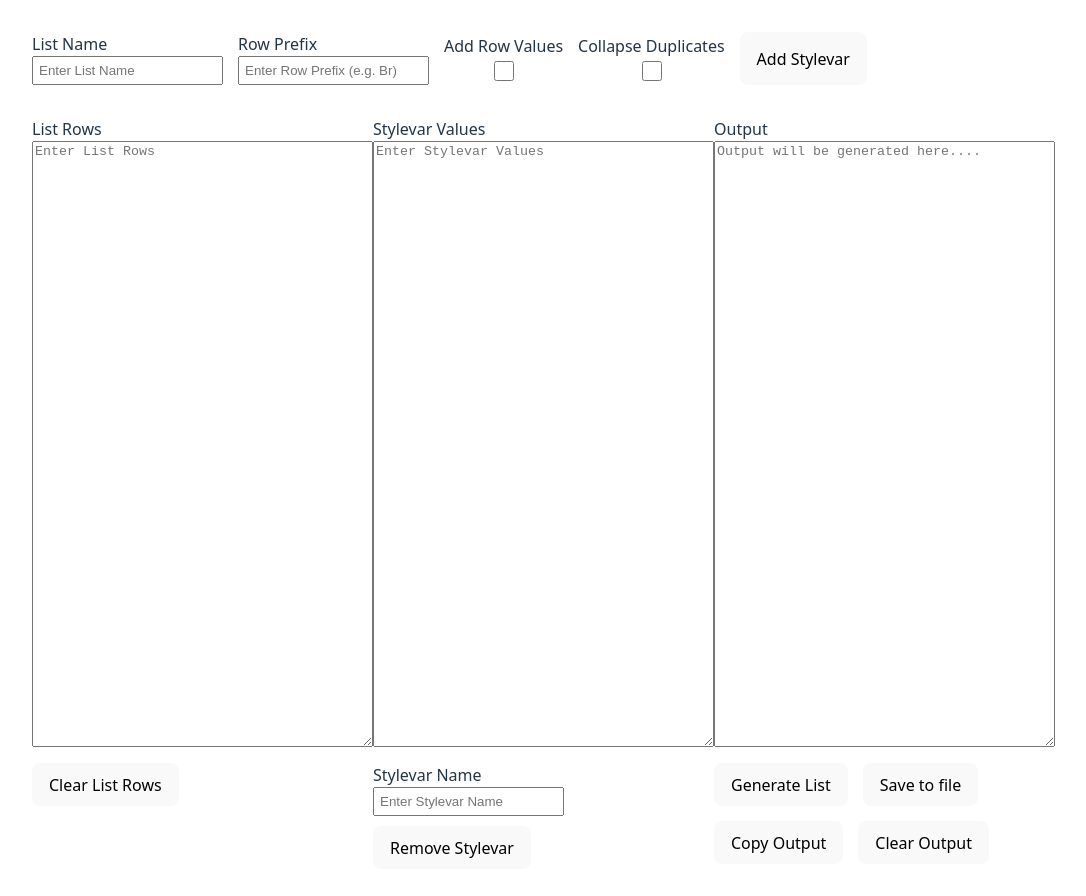
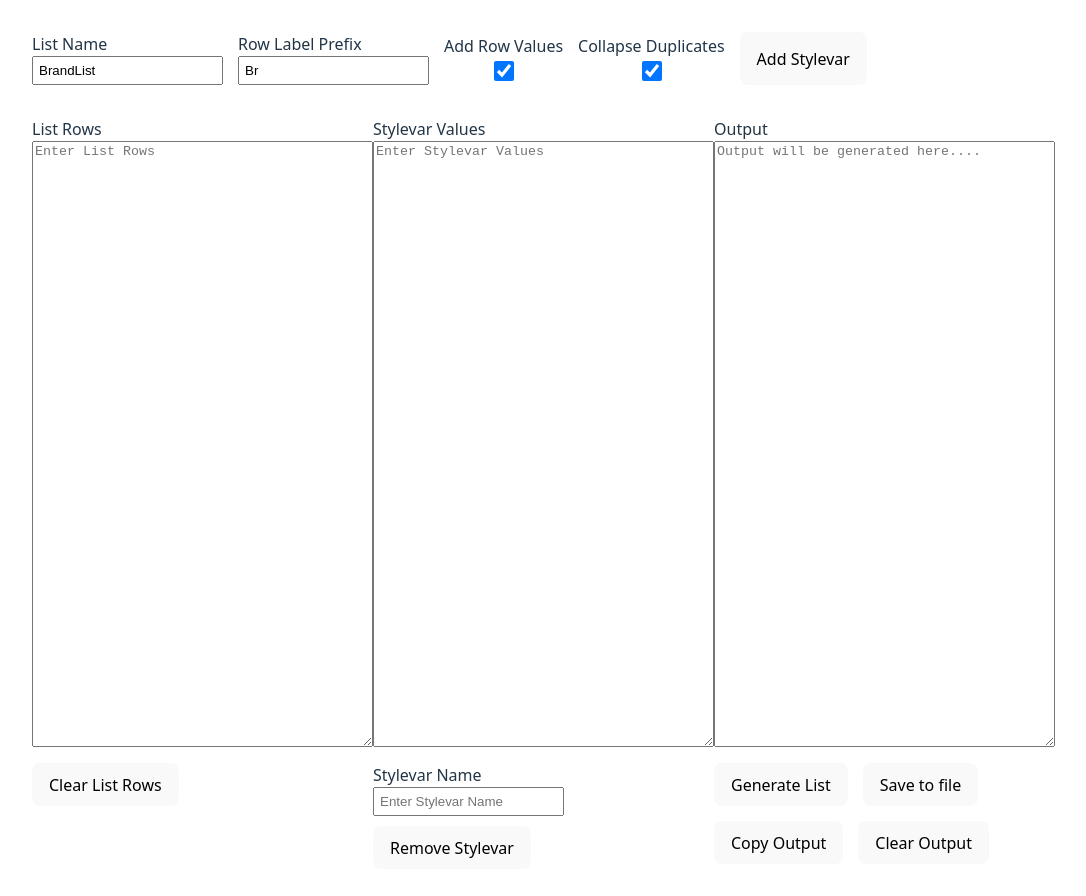
Before and after one commit to codak2/defineListGen, a React (Vite) app: page / in a window 1280 px wide. Shown: the top 896 px of the page, without its empty margins (0-1086 px from the left). Built offline with nearby package versions, Linux system fonts and the light colour scheme.

Commit message:
Headercontainer component complete

```diff
--- a/src/App.jsx
+++ b/src/App.jsx
@@ -10,13 +10,111 @@ import OutputContainer from "./components/OutputContainer"
 
 
 function App() {
-  const [count, setCount] = useState(0)
+
+  let [listData, setListData] = useState({
+    listName: "BrandList",
+    styleVars: {
+      name: ["category", "country", "timezone"],
+      values: [
+        [
+          "type1",
+          "type1",
+          "type1",
+          "type1",
+          "type2",
+          "type2",
+          "type2",
+          "type2",
+        ],
+        ["US", "US", "US", "US", "UK", "UK", "UK", "UK"],
+        ["EST", "EST", "EST", "EST", "GMT", "GMT", "GMT", "GMT"],
+      ],
+    },
+    rowLabel: "Br",
+    isRowValues: true,
+    isCollapseDupes: true,
+    listRows: [
+      "Brand 1",
+      "Brand 2",
+      "Brand 3",
+      "Brand 4",
+      "Brand 5",
+      "Brand 6",
+      "Brand 7",
+      "Brand 8",
+    ],
+  });
+
+  let [output, setOutput] = useState([]);
+
+
+const handleListDataChange = (key, value) => {
+  setListData(prevState => ({
+    ...prevState,
+    [key]: value,
+  }));
+};
+
+
+const handleListNameChange = (e) => {
+  handleListDataChange('listName', e.target.value);
+};
+
+const handleRowLabelChange = (e) => {
+  handleListDataChange('rowLabel', e.target.value);
+};
+
+const handleAddRowValues = (e) => {
+  handleListDataChange('isRowValues', !listData.isRowValues)
+}
+
+const handleCollapseDupes = (e) => {
+  handleListDataChange('isCollapseDupes', !listData.isCollapseDupes)
+}
+
+const handleAddStylevar = () =>{
+  // TODO: handleAddStylevar
+  console.log("TODO: handleAddStylevar")
+}
+
+const handleListRowsChange = (e) => {
+  handleListDataChange('listRows', e.target.value.split('\n'));
+};
+
+const handleStyleVarChange = (e) => {
+  handleListDataChange('styleVars', {
+    ...listData.styleVars,
+    name: e.target.value.split(','),
+  });
+};
+
+const handleStyleVarValueChange = (e) => {
+  handleListDataChange('styleVars', {
+    ...listData.styleVars,
+    values: e.target.value.split(','),
+  });
+};
+
+
+
+
+
 
   return (
     <>
       <main id='mainContainer'>
 
-        <HeaderContainer />
+        <HeaderContainer
+        listName={listData.listName}
+        handleListNameChange={handleListNameChange}
+        rowLabel={listData.rowLabel}
+        handleRowLabelChange={handleRowLabelChange}
+        isAddRowValues={listData.isRowValues}
+        handleAddRowValues={handleAddRowValues}
+        isCollapseDupes={listData.isCollapseDupes}
+        handleCollapseDupes={handleCollapseDupes}
+        handleAddStylevar={handleAddStylevar}
+        />
 
         <div className="contentContainer">
             <ListContainer />
--- a/src/components/HeaderContainer.jsx
+++ b/src/components/HeaderContainer.jsx
@@ -1,26 +1,43 @@
 import React from 'react'
 
-const HeaderContainer = () => {
+const HeaderContainer = (props) => {
   return (
     <>
             <div id="headerContainer" className='container1'>
           <label htmlFor=""> List Name <br />
-            <input type="text" placeholder='Enter List Name' />
+            <input
+            type="text"
+            placeholder='Enter List Name'
+            value={props.listName}
+            onChange={props.handleListNameChange}
+            />
           </label>
 
-          <label htmlFor=""> Row Prefix <br />
-            <input type="text" placeholder='Enter Row Prefix (e.g. Br)' />
+          <label htmlFor=""> Row Label Prefix <br />
+            <input
+            type="text"
+            placeholder='Enter Row Prefix (e.g. Br)'
+            value={props.rowLabel}
+            onChange={props.handleRowLabelChange}
+            />
           </label>
 
           <label htmlFor="" className='center'> Add Row Values <br />
-            <input type="checkbox" />
+            <input
+            type="checkbox"
+            checked={props.isAddRowValues}
+            onChange={props.handleAddRowValues}/>
           </label>
 
           <label htmlFor="" className='center'> Collapse Duplicates <br />
-            <input type="checkbox" />
+            <input type="checkbox"
+            checked={props.isCollapseDupes}
+            onChange={props.handleCollapseDupes} />
           </label>
 
-          <button type="button">Add Stylevar</button>
+          <button type="button"
+          onClick={props.handleAddStylevar}
+          >Add Stylevar</button>
         </div>
     </>
   )
```
